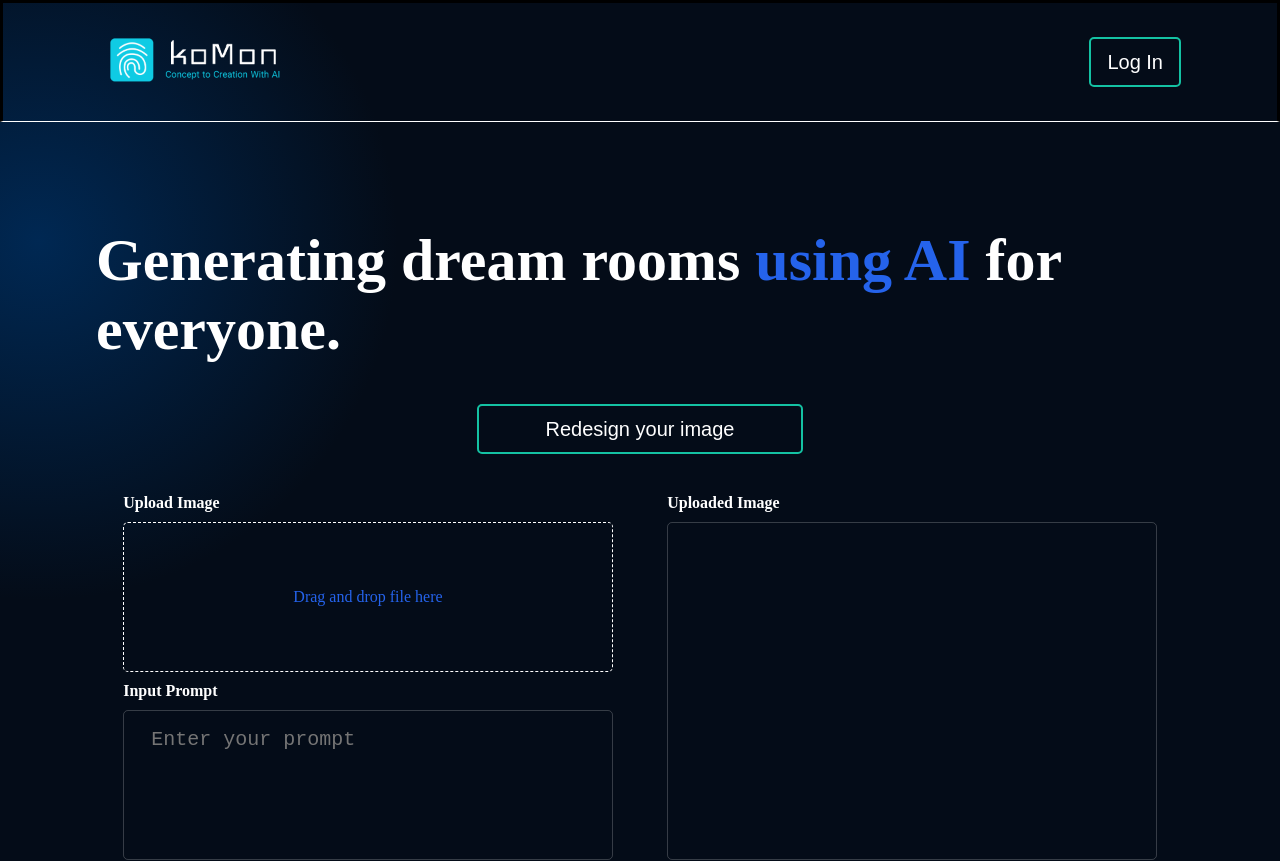
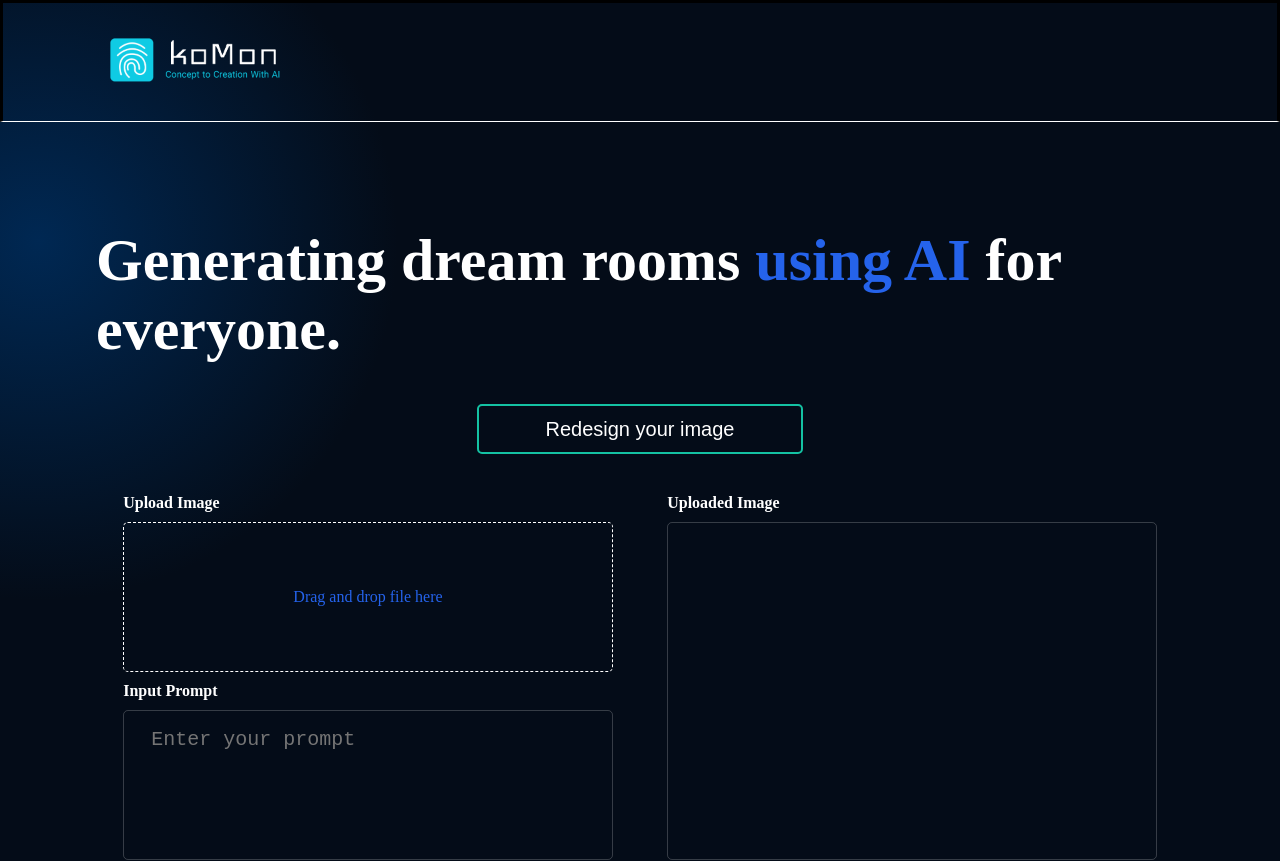
Before and after one commit to GloryDream413/AI_Video2VideoGenerator, a React (Create React App) app in the folder frontend/: page /dream in a window 1280 px wide. Shown: the top 861 px of the page. Built offline with nearby package versions, Linux system fonts and the light colour scheme.

Commit message:
Frontend updated.

```diff
--- a/frontend/src/components/dream/Dream.jsx
+++ b/frontend/src/components/dream/Dream.jsx
@@ -4,7 +4,7 @@ import { useDropzone } from 'react-dropzone';
 import axios from 'axios'
 import ClipLoader from "react-spinners/ClipLoader";
 import image_mask from '../../assets/mask_image.png'
-import { ToastContainer, toast } from 'react-toastify';
+import { toast } from 'react-toastify';
 
 const baseUrl = "http://65.108.142.188:7777/";
 
--- a/frontend/src/components/header/Header.jsx
+++ b/frontend/src/components/header/Header.jsx
@@ -10,9 +10,6 @@ const Header = () => {
           <img src={logo} alt="logo" />
         </div>
       </div>
-      <div className="gpt3__navbar-sign">
-        <button type="button" >Log In</button>
-      </div>
     </div>
   )
 }
--- a/frontend/src/components/header/header.css
+++ b/frontend/src/components/header/header.css
@@ -23,29 +23,3 @@
     width: 200x;
     height: 50px;
 }
-
-.gpt3__navbar-sign {
-    display: flex;
-    justify-content: flex-end;
-    align-items: center;
-}
-
-.gpt3__navbar-sign button {
-    flex: 1;
-    width: 100%;
-    min-height: 50px;
-    font-family: var(--font-family);
-    font-weight: 400;
-    font-size: 20px;
-    line-height: 28px;
-    background: transparent;
-    border: 2px solid #14c2a3;
-    padding: 0 1rem;
-    color: #fff;
-    cursor: pointer;
-    outline: none;
-    border-top-right-radius: 5px;
-    border-bottom-right-radius: 5px;
-    border-top-left-radius: 5px;
-    border-bottom-left-radius: 5px;
-}
```
